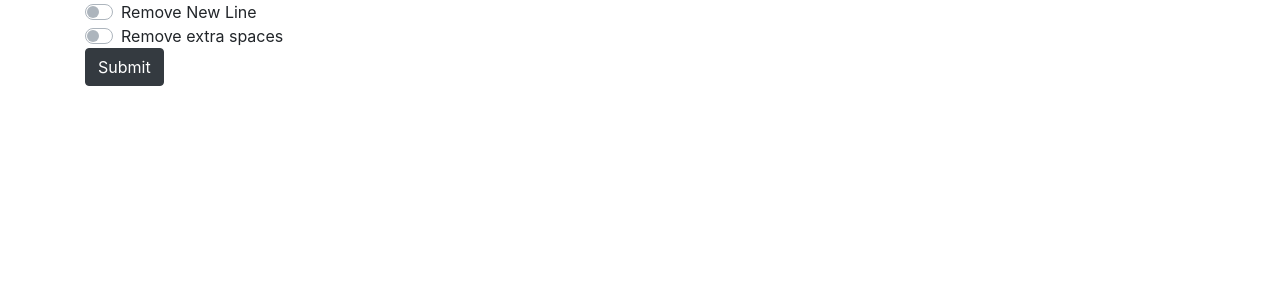
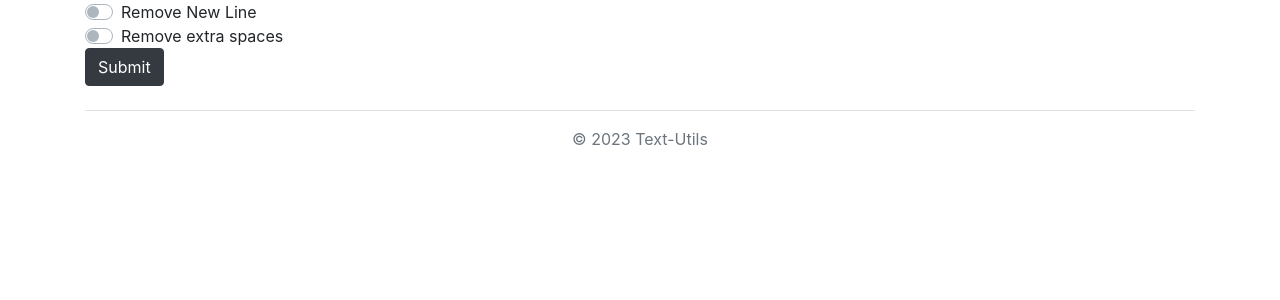
Before and after one commit to MandeepSingh04/Text-Utils, a Django app: page / in a window 1280 px wide. Shown: the part 448-748 px from the top of the page. Run offline with Django 3.2, Linux system fonts and the light colour scheme; some libraries are stand-ins or nearby versions.

Commit message:
Update index.html

```diff
--- a/templates/index.html
+++ b/templates/index.html
@@ -61,6 +61,12 @@
 <button type="submit" class="btn btn-dark">Submit</button>
            </form>
    </div>
+
+   <div class="container">
+    <footer class="py-3 my-4 border-top">
+        <p class="text-center text-muted">© 2023 Text-Utils</p>
+    </footer>
+  </div>
     <!-- Optional JavaScript -->
     <!-- jQuery first, then Popper.js, then Bootstrap JS -->
     <script src="https://code.jquery.com/jquery-3.5.1.slim.min.js" integrity="sha384-DfXdz2htPH0lsSSs5nCTpuj/zy4C+OGpamoFVy38MVBnE+IbbVYUew+OrCXaRkfj" crossorigin="anonymous"></script>
```
